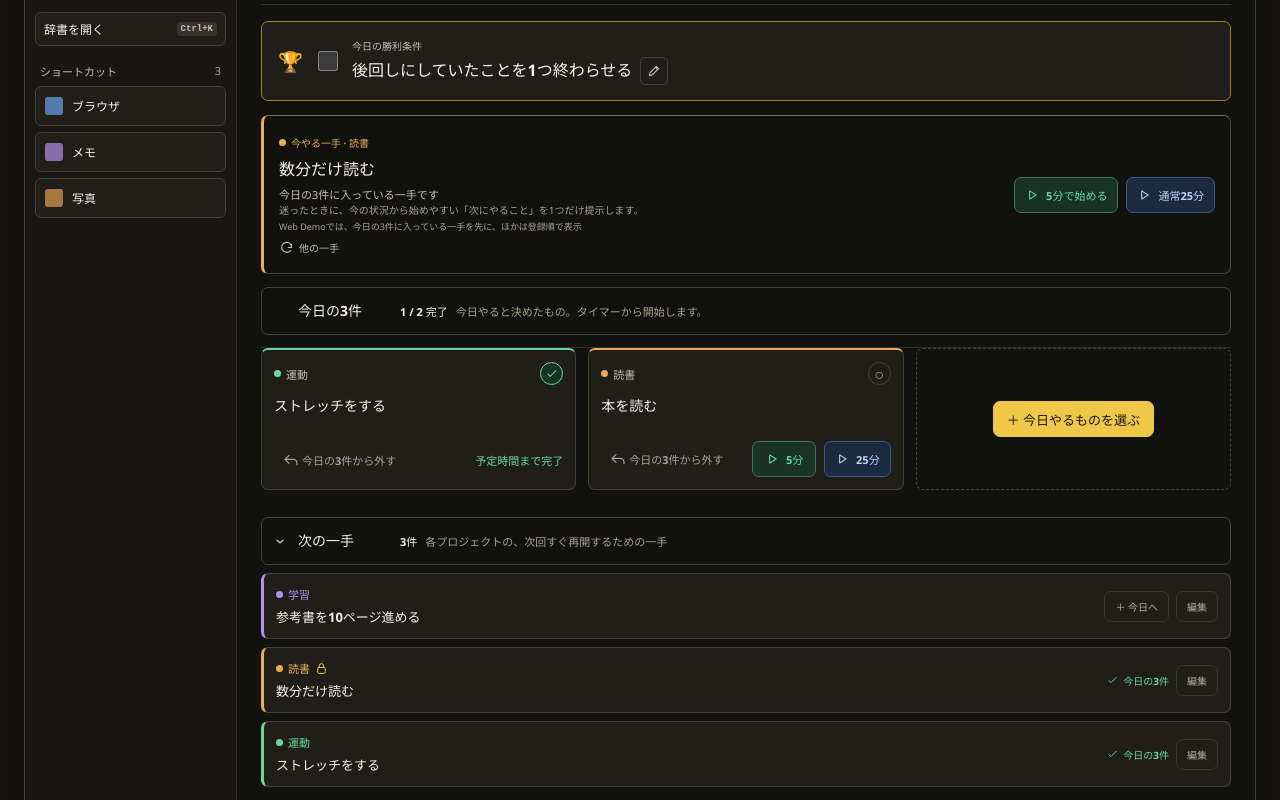
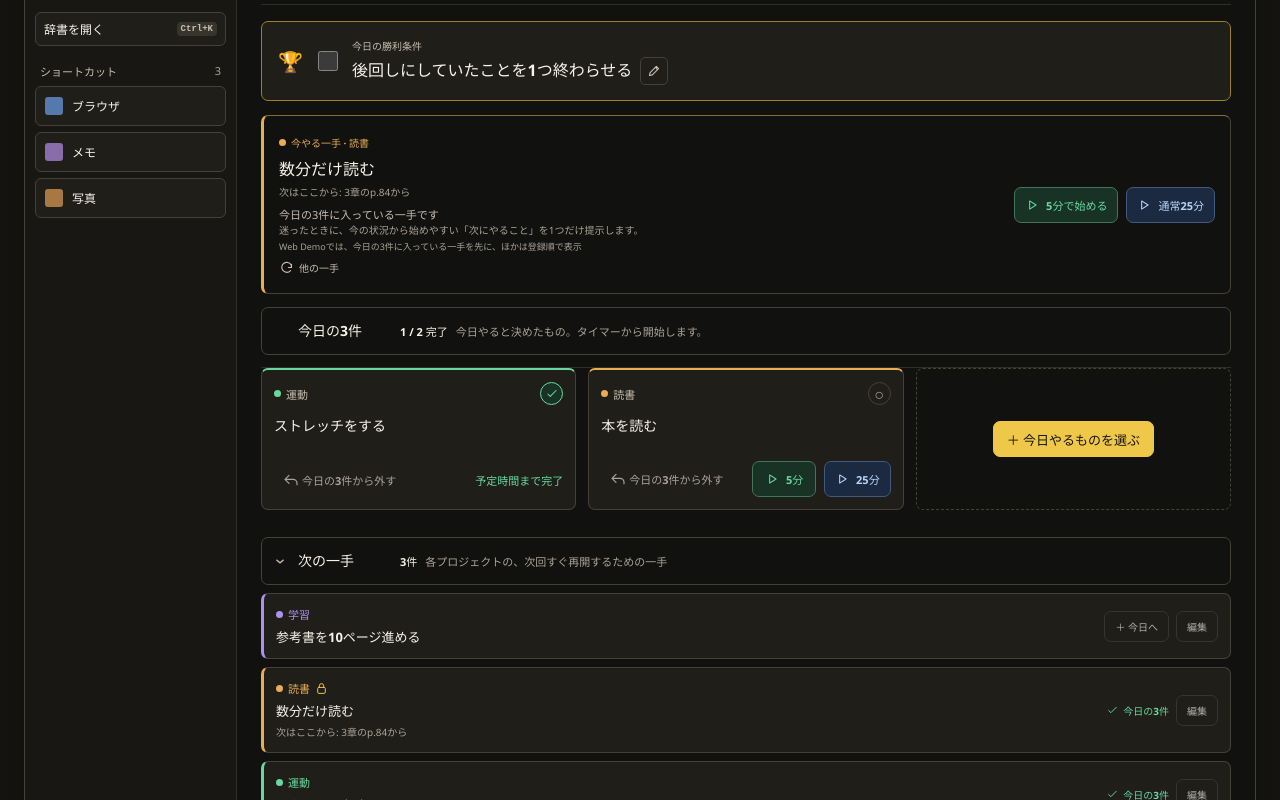
Before and after one commit to Takuyakou/life-launcher-web, a React (Vite) app: page / in a window 1280 px wide. Shown: the part 1280-2080 px from the top of the page. Built offline with nearby package versions, Linux system fonts and the light colour scheme.

Commit message:
feat: add Project goal and resume note (W15-01a)
Show 「次はここから」 in Do Now and the NextStep list, keep it optional in storage, and clear it when the NextStep text changes.

```diff
--- a/src/components/DemoFrame.tsx
+++ b/src/components/DemoFrame.tsx
@@ -379,6 +379,11 @@ export function DemoFrame({
                 {doNowProject ? ` · ${doNowProject.name}` : ""}
               </div>
               <h2 id="do-now-heading">{doNowText}</h2>
+              {doNowProject?.resumeNote && (
+                <p className="do-now-resume-note">
+                  次はここから: {doNowProject.resumeNote}
+                </p>
+              )}
               <p className="do-now-reason">
                 {doNowCandidate?.reason ??
                   "プロジェクトに次の一手を設定すると候補になります"}
@@ -623,6 +628,11 @@ export function DemoFrame({
                             まだ次の一手がありません
                           </span>
                         )}
+                        {project.resumeNote && (
+                          <span className="source-resume-note">
+                            次はここから: {project.resumeNote}
+                          </span>
+                        )}
                       </div>
                       <div className="source-row-actions">
                         {selected ? (
--- a/src/demo/reducer.ts
+++ b/src/demo/reducer.ts
@@ -88,7 +88,7 @@ export function demoReducer(state: DemoState, action: DemoAction): DemoState {
           ...state.wishlist,
         ],
       };
-    case "UPDATE_PROJECT_NEXT_STEP":
+    case "UPDATE_PROJECT_NEXT_STEP": {
       if (
         sourceLockedByUnfinishedToday(
           state,
@@ -96,14 +96,23 @@ export function demoReducer(state: DemoState, action: DemoAction): DemoState {
         )
       )
         return state;
+      const nextStep = action.nextStep.trim().slice(0, 120);
       return {
         ...state,
         projects: state.projects.map((project) =>
           project.id === action.projectId
-            ? { ...project, nextStep: action.nextStep.trim().slice(0, 120) }
+            ? {
+                ...project,
+                nextStep,
+                // A new generation of the next step retires the "次はここから" note.
+                ...(nextStep !== (project.nextStep ?? "")
+                  ? { resumeNote: undefined }
+                  : {}),
+              }
             : project,
         ),
       };
+    }
     case "START_TIMER": {
       if (state.timer.status === "early") return state;
       if (
@@ -206,11 +215,22 @@ export function demoReducer(state: DemoState, action: DemoAction): DemoState {
       };
     case "CONFIRM_TIMER": {
       if (state.timer.status !== "finished") return state;
-      const completed = demoReducer(state, {
+      let completed = demoReducer(state, {
         type: "STOP_TIMER",
         now: action.now,
         complete: true,
       });
+      if (action.resumeNote !== undefined) {
+        const resumeNote = action.resumeNote.trim().slice(0, 80) || undefined;
+        completed = {
+          ...completed,
+          projects: completed.projects.map((project) =>
+            project.id === state.timer.projectId
+              ? { ...project, resumeNote }
+              : project,
+          ),
+        };
+      }
       return action.nextStep?.trim()
         ? demoReducer(completed, {
             type: "UPDATE_PROJECT_NEXT_STEP",
--- a/src/demo/seed.ts
+++ b/src/demo/seed.ts
@@ -95,13 +95,22 @@ export function createDemoSeed(now: Date): DemoState {
         name: "学習",
         color: "violet",
         nextStep: "参考書を10ページ進める",
+        goal: "参考書を1冊終える",
       },
-      { id: "reading", name: "読書", color: "amber", nextStep: "数分だけ読む" },
+      {
+        id: "reading",
+        name: "読書",
+        color: "amber",
+        nextStep: "数分だけ読む",
+        goal: "読みたい本を1冊読み終える",
+        resumeNote: "3章のp.84から",
+      },
       {
         id: "exercise",
         name: "運動",
         color: "green",
         nextStep: "ストレッチをする",
+        goal: "毎日少し体を動かす",
       },
     ],
     wishlist: [
--- a/src/demo/storage.ts
+++ b/src/demo/storage.ts
@@ -95,11 +95,21 @@ const normalizeProjects = (value: unknown): DemoProject[] | null => {
       typeof item.nextStep === "string" && item.nextStep.trim()
         ? item.nextStep.trim().slice(0, 120)
         : undefined;
+    const goal =
+      typeof item.goal === "string" && item.goal.trim()
+        ? item.goal.trim().slice(0, 60)
+        : undefined;
+    const resumeNote =
+      typeof item.resumeNote === "string" && item.resumeNote.trim()
+        ? item.resumeNote.trim().slice(0, 80)
+        : undefined;
     projects.push({
       id: item.id,
-      name: item.name.trim().slice(0, 60),
+      name: item.name.trim().slice(0, 120),
       color: item.color as DemoProject["color"],
       nextStep,
+      ...(goal ? { goal } : {}),
+      ...(resumeNote ? { resumeNote } : {}),
     });
   }
   return projects;
--- a/src/sync.css
+++ b/src/sync.css
@@ -277,6 +277,12 @@
   color: var(--muted);
   font-size: 11px;
 }
+.source-resume-note {
+  color: var(--muted);
+  font-size: 10px;
+  line-height: 1.5;
+  overflow-wrap: anywhere;
+}
 .dialog-context {
   margin: -4px 0 14px;
   color: var(--muted);
@@ -333,6 +339,13 @@
 .sync-demo .do-now-copy .sync-running {
   display: inline-block;
   margin-right: 12px;
+}
+.do-now-resume-note {
+  margin: 2px 0 0;
+  color: var(--muted-strong);
+  font-size: 11px;
+  line-height: 1.5;
+  overflow-wrap: anywhere;
 }
 
 .today-picker-trigger {
```
Also changed, not shown: src/demo/types.ts (+52 -1 lines).
